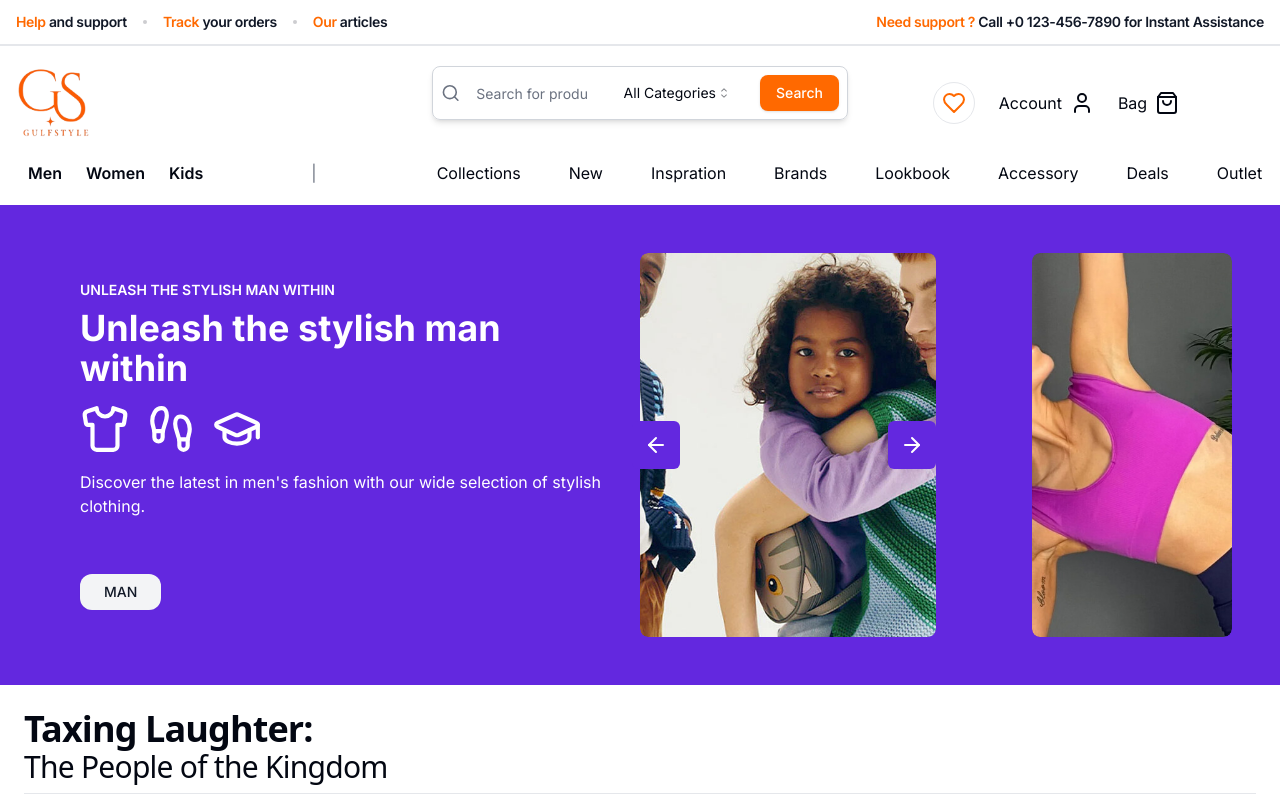
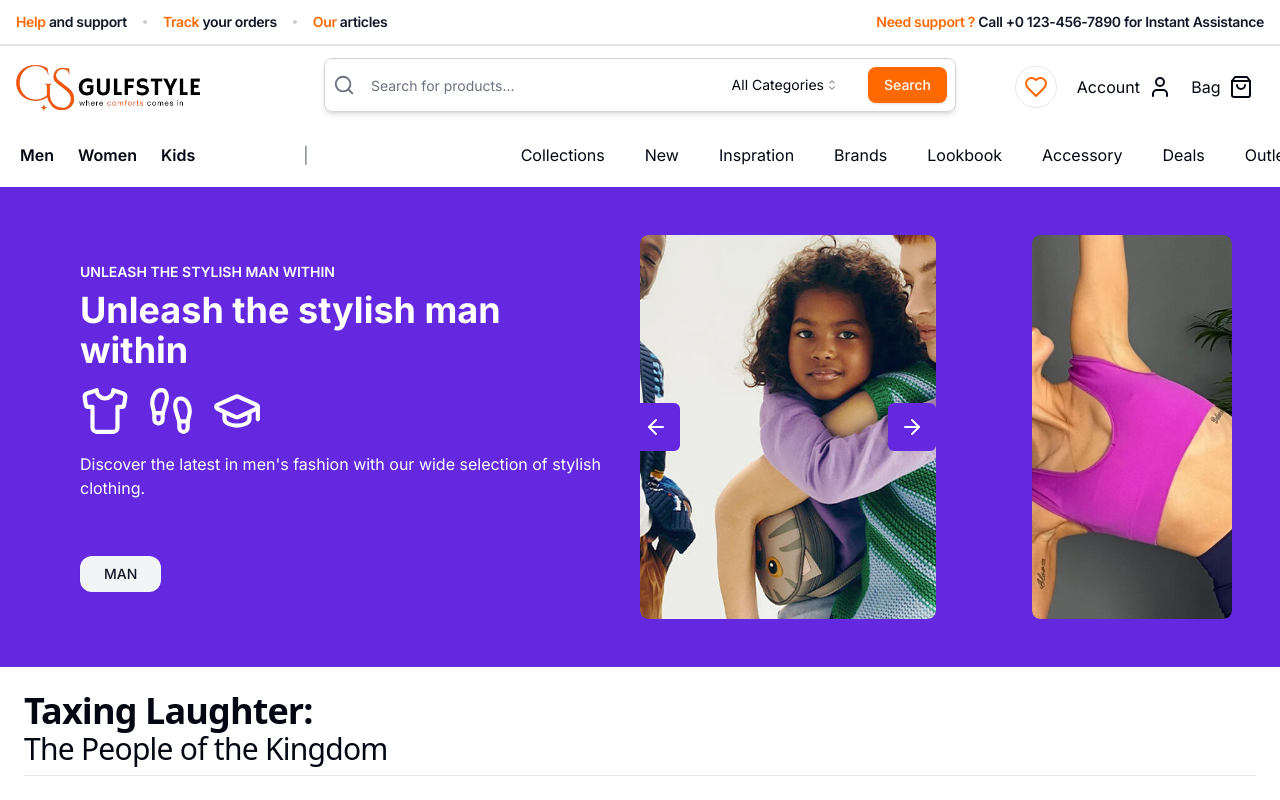
Before and after one commit to TasleemSiddiqui/headless-commerece, a Next.js app: page / in a window 1280 px wide. Shown: the top 800 px of the page. Built offline with nearby package versions, Linux system fonts and the light colour scheme.

Commit message:
set header positions

```diff
--- a/src/components/ui/input.tsx
+++ b/src/components/ui/input.tsx
@@ -11,7 +11,7 @@ const Input = React.forwardRef<HTMLInputElement, InputProps>(
       <input
         type={type}
         className={cn(
-          "flex h-9 w-full rounded-md border border-input bg-transparent px-3 py-1 text-sm shadow-sm transition-colors file:border-0 file:bg-transparent file:text-sm file:font-medium file:text-foreground placeholder:text-muted-foreground focus-visible:outline-none focus-visible:ring-1 focus-visible:ring-ring disabled:cursor-not-allowed disabled:opacity-50",
+          "flex h-9 w-full rounded-md border border-input bg-transparent px-3 py-1 text-sm shadow-sm transition-colors file:border-0 file:bg-transparent file:text-sm file:font-medium file:text-foreground placeholder:text-muted-foreground focus-visible:outline-none focus-visible:ring-0 focus-visible:ring-ring disabled:cursor-not-allowed disabled:opacity-50",
           className
         )}
         ref={ref}
--- a/src/components/views/Navbar.tsx
+++ b/src/components/views/Navbar.tsx
@@ -1,6 +1,6 @@
 import Image from "next/image";
 import React from "react";
-import logo from "@/public/assets/logo.png";
+import logo from "@/public/assets/logo2.png";
 
 import { Heart, ShoppingBag, User } from "lucide-react";
 import {
@@ -87,27 +87,27 @@ const pageItems: IPage[] = [
 
 const Navbar = () => {
   return (
-    <div className="hidden lg:flex flex-col  px-4 py-5">
+    <div className="hidden lg:flex flex-col   py-0 my-3 text-thin">
       {/* navigation header */}
-      <div className="grid grid-cols-3 w-full">
+      <div className="grid grid-cols-4 w-full px-2">
         {/* logo */}
         <div>
           <Image
             src={logo}
             alt="Logo"
-            width={80}
-            height={80}
+            width={200}
+            height={200}
             className="dark:text-white"
           />
         </div>
         {/* SearchBar */}
-        <div>
+        <div className="col-span-2">
           {/* <SearchBar /> */}
 
           <Search />
         </div>
 
-        <div className="flex flex-wrap gap-6 justify-center items-center">
+        <div className="flex pl-10  flex-wrap w-full justify-evenly items-center">
           <div className=" p-2 border rounded-full">
             <Heart className={`text-primary-theme`} />
           </div>
@@ -187,13 +187,13 @@ const Navbar = () => {
         </div>
       </div>
       {/* navigation bar */}
-      <div className="flex pt-5 gap-24 line-clamp-1">
+      <div className="flex items-center pt-5 gap-24 line-clamp-1 px-2">
         <div className="">
           {categoryItems.map((item) => (
             <Link
               href={item.link}
               key={item.id}
-              className="duration-300 hover:border-b-[1px] border-primary-theme py-4 mx-3 font-semibold hover:text-primary-theme/100"
+              className="duration-300 hover:border-b-[1px] border-primary-theme py-2 mx-3 font-semibold hover:text-primary-theme/100"
             >
               {item.name}
             </Link>
@@ -201,12 +201,12 @@ const Navbar = () => {
         </div>
         <div className="space-x-12 text-muted-foreground">|</div>
 
-        <div>
+        <div className="lg:ml-24 flex justify-evenly items-center p-0">
           {pageItems.map((item) => (
             <Link
               href={item.link}
               key={item.id}
-              className="duration-300 hover:border-b-[1px] border-primary-theme py-4 mx-6"
+              className="duration-300 hover:border-b-[1px] border-primary-theme py-2 lg:mx-5"
             >
               {item.name}
             </Link>
--- a/src/components/widgets/SearchBar.tsx
+++ b/src/components/widgets/SearchBar.tsx
@@ -43,7 +43,7 @@ const SearchBar: React.FC = () => {
   return (
     <form
       onSubmit={handleSearch}
-      className="flex items-center border border-gray-300 rounded-lg p-2 shadow-md"
+      className="flex items-center border border-gray-300 rounded-lg p-2 shadow-md w-full"
     >
       {/* Search Input */}
       <div className="flex items-center w-full gap-2">
@@ -53,7 +53,7 @@ const SearchBar: React.FC = () => {
           value={searchQuery}
           onChange={(e) => setSearchQuery(e.target.value)}
           placeholder="Search for products..."
-          className="border-none focus:ring-0 outline-none px-2 shadow-none w-full"
+          className="border-none  focus:ring-0 focus-visible:ring-0 outline-none px-2 shadow-none w-full"
         />
       </div>
 
```
Also changed, not shown: src/public/assets/logo2.png (added).
